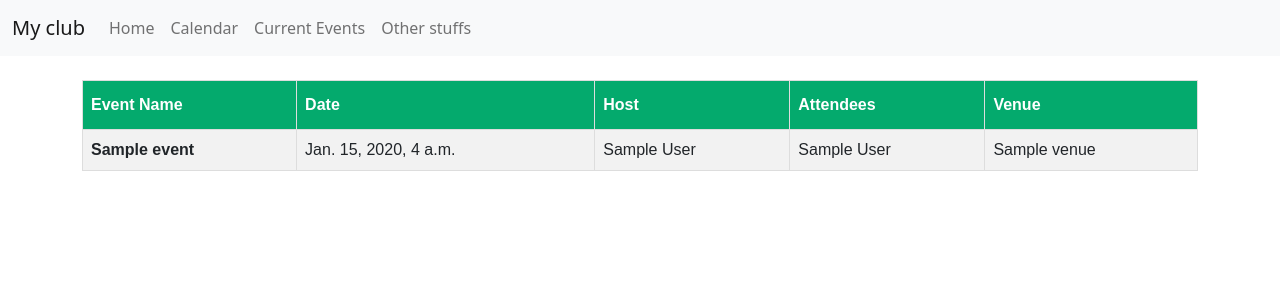
After one commit to BrioMex/Private-club, a Django app: page /events/ in a window 1280 px wide. The commit adds this page. Shown: the top 300 px of the page. Run offline with Django 4.2, Linux system fonts and the light colour scheme; tables that the repository leaves empty hold one stand-in row (values such as "Sample post").

Commit message:
Adding all events html and modifiying admin page

```diff
--- a/events/models.py
+++ b/events/models.py
@@ -15,18 +15,6 @@ class MyClubUser(models.Model):
 
 
 
-class Event(models.Model):
-    name = models.CharField('Event Name', max_length=64, blank= False, null= False)
-    date = models.DateTimeField('Event Date', blank=False, null= False)
-    manager = models.ForeignKey(MyClubUser,blank = False, on_delete=models.PROTECT,related_name="user_creator")
-    description =models.TextField(blank=True)
-    attendees = models.ManyToManyField(MyClubUser, blank = True)
-
-    def __str__(self):
-        return self.name
-
-
-
 class Venue(models.Model):
     name = models.CharField('Venue Name', max_length=64)
     address = models.CharField('Venue Address', max_length=128)
@@ -35,7 +23,21 @@ class Venue(models.Model):
     phoneNumber = models.CharField(validators = [phoneNumberRegex], max_length = 16, unique = True, null=True)
     web = models.URLField('Website Address')
     email =models.EmailField('Email Address', max_length=64)
-    event = models.ForeignKey(Event, blank= True, null=True, on_delete= models.CASCADE)
+
 
     def __str__(self):
         return self.name
+
+
+
+
+class Event(models.Model):
+    name = models.CharField('Event Name', max_length=64, blank= False, null= False)
+    date = models.DateTimeField('Event Date', blank=False, null= False)
+    manager = models.ForeignKey(MyClubUser,blank = False, on_delete=models.PROTECT,related_name="user_creator")
+    description =models.TextField(blank=True)
+    attendees = models.ManyToManyField(MyClubUser, blank = True,related_name="attendees")
+    venue = models.ForeignKey(Venue, blank= False, null=False, on_delete=models.PROTECT,related_name="event_place")
+
+    def __str__(self):
+        return self.name
--- a/events/templates/events/base.html
+++ b/events/templates/events/base.html
@@ -3,14 +3,17 @@
   <head>
     <meta charset="utf-8">
     <meta name="viewport" content="width=device-width, initial-scale=1">
-    <title>Bootstrap demo</title>
+    <title>BrioMex's club</title>
     <link href="https://cdn.jsdelivr.net/npm/bootstrap@5.2.1/dist/css/bootstrap.min.css" rel="stylesheet" integrity="sha384-iYQeCzEYFbKjA/T2uDLTpkwGzCiq6soy8tYaI1GyVh/UjpbCx/TYkiZhlZB6+fzT" crossorigin="anonymous">
   </head>
   <body>
     {% include 'events/navbar.html'%}
-    {% block content %}
+    <br>
+    <div class="container">
+      {% block content %}
 
-    {% endblock content %}
+      {% endblock content %}
+    </div>
     <script src="https://cdn.jsdelivr.net/npm/bootstrap@5.2.1/dist/js/bootstrap.bundle.min.js" integrity="sha384-u1OknCvxWvY5kfmNBILK2hRnQC3Pr17a+RTT6rIHI7NnikvbZlHgTPOOmMi466C8" crossorigin="anonymous"></script>
   </body>
 </html>
--- /dev/null
+++ b/events/templates/events/events_list.html
@@ -0,0 +1,53 @@
+{% extends 'events/base.html' %}
+
+{% block content %}
+
+<style>
+    #Events {
+      font-family: Arial, Helvetica, sans-serif;
+      border-collapse: collapse;
+      width: 100%;
+    }
+
+    #Events td, #Events th {
+      border: 1px solid #ddd;
+      padding: 8px;
+    }
+
+    #Events tr:nth-child(even){background-color: #f2f2f2;}
+
+    #Events tr:hover {background-color: #ddd;}
+
+    #Events th {
+      padding-top: 12px;
+      padding-bottom: 12px;
+      text-align: left;
+      background-color: #04AA6D;
+      color: white;
+    }
+    </style>
+
+    <table id="Events">
+        <tr>
+          <th>Event Name</th>
+          <th>Date</th>
+          <th>Host</th>
+          <th>Attendees</th>
+          <th>Venue</th>
+        </tr>
+        {% for event in events_list %}
+        <tr>
+          <td><strong>{{event.name}}</strong></td>
+          <td>{{event.date}}</td>
+          <td>{{event.manager}}</td>
+          <td>
+                {% for person in event.attendees.all %}
+                    {{person}}
+                {% endfor %}
+         </td>
+          <td>{{event.venue.name}}</td>
+        </tr>
+        {% endfor %}
+      </table>
+
+{% endblock content %}
--- a/events/templates/events/navbar.html
+++ b/events/templates/events/navbar.html
@@ -8,7 +8,7 @@
         <div class="navbar-nav">
           <a class="nav-link" href="{% url 'home' %}">Home</a>
           <a class="nav-link" href="{% url 'calendar' %}">Calendar</a>
-          <a class="nav-link" href="#">More stuffs</a>
+          <a class="nav-link" href="{% url 'events-list' %}">Current Events</a>
           <a class="nav-link" href="#">Other stuffs</a>
         </div>
       </div>
--- a/events/urls.py
+++ b/events/urls.py
@@ -6,4 +6,5 @@ urlpatterns = [
     path('', views.home, name = "home"), #first: defining url in browser, second: function or class name, third name assigned ofr easy calling
     path('calendar/',views.calendarmonth, name ='calendar'),
     path('calendar/<int:year>/<int:month>/',views.calendarmonth, name ='calendarmonth'),
+    path('events/', views.all_events, name= "events-list"),
 ]
--- a/events/views.py
+++ b/events/views.py
@@ -1,7 +1,7 @@
-from datetime import datetime
-from email.policy import default
 from django.shortcuts import render
 from django.utils import timezone
+
+from .models import Event
 
 from calendar import HTMLCalendar
 
@@ -14,3 +14,9 @@ def calendarmonth(request, year: int =int(timezone.now().year), month: int= int(
     calendar_month=HTMLCalendar().formatmonth(theyear=year, themonth=month)
     return render(request, 'events/calendarmonth.html', {'year': year,
                                                     'month': month, 'calendar_month':calendar_month})
+
+
+def all_events(request):
+    events_list = Event.objects.all()
+    return render(request, 'events/events_list.html', {'events_list': events_list
+                                                    })
```
Also changed, not shown: events/admin.py (+10 -10 lines), events/migrations/0004_remove_venue_event_event_venue_alter_event_attendees_and_more.py (added).
